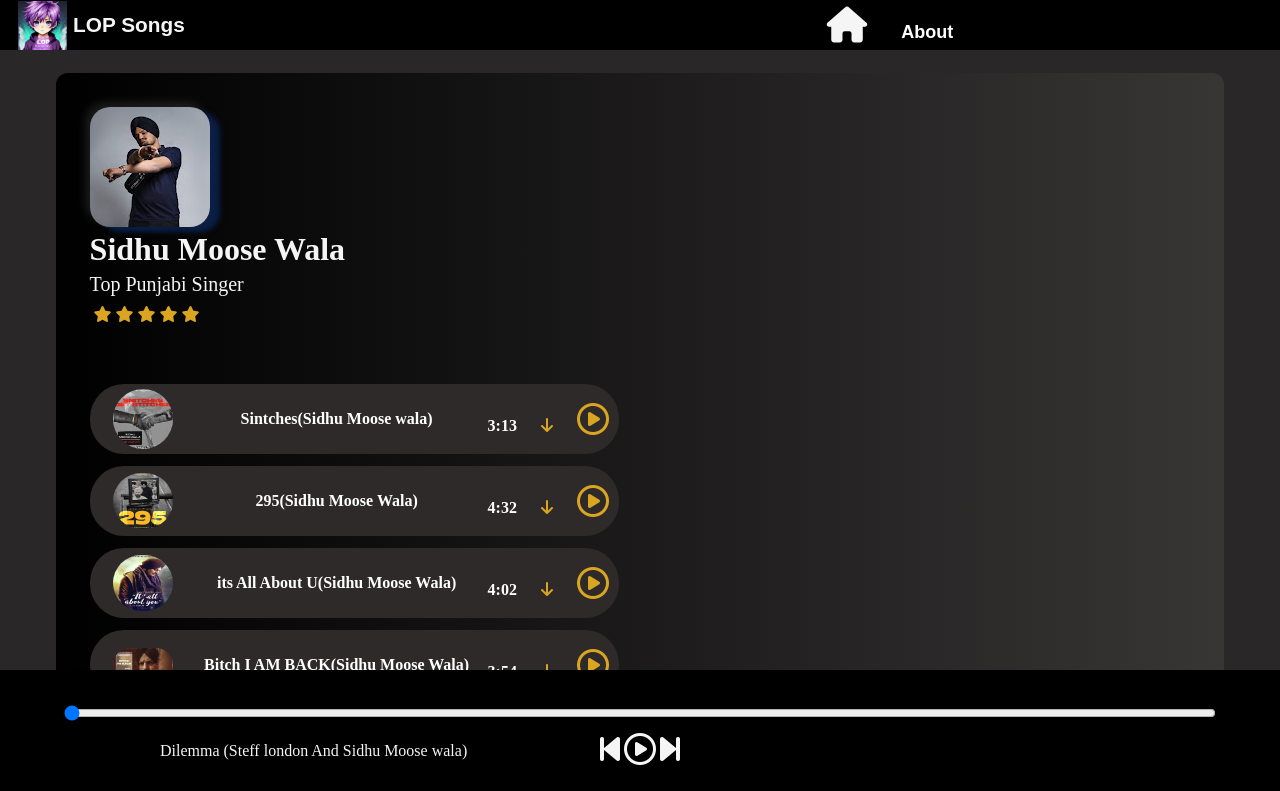
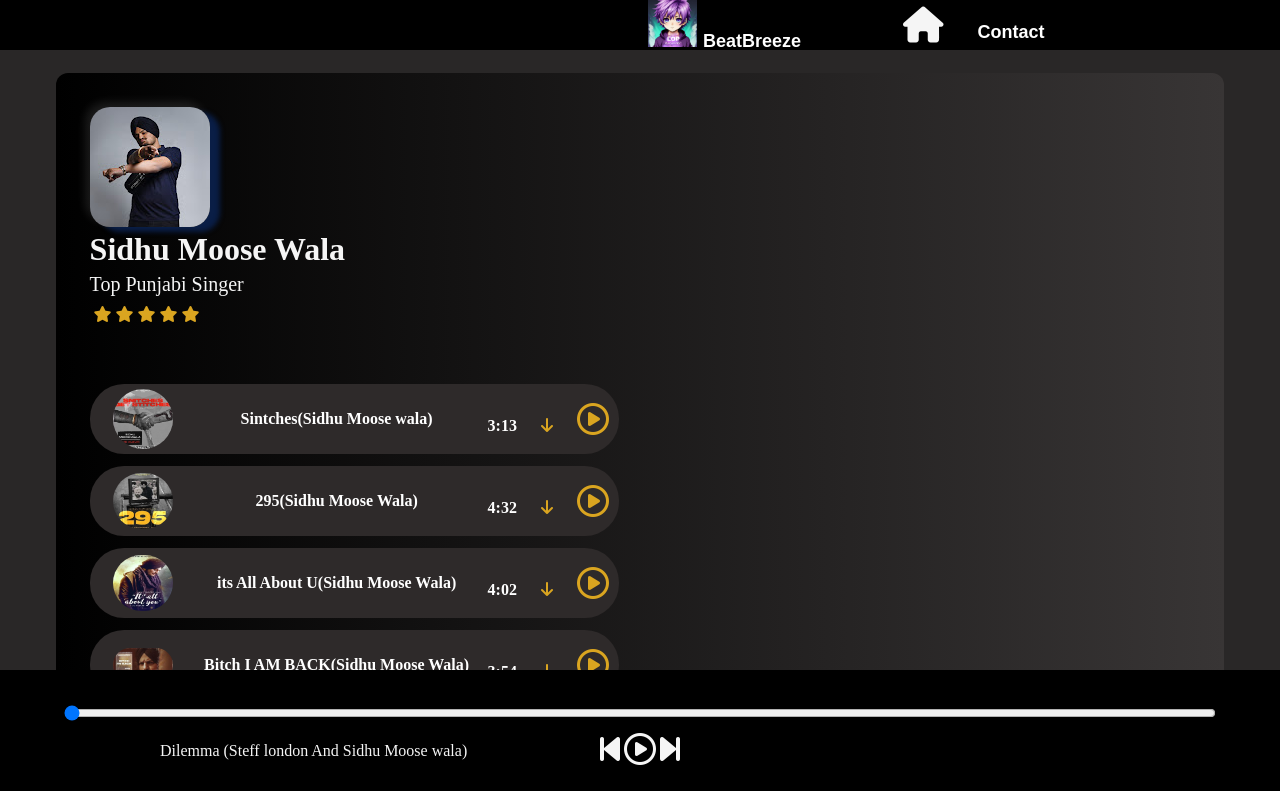
Before and after one commit to RDAweb/s, a plain HTML site: page index.html in a window 1280 px wide. Shown: the top 791 px of the page. Drawn offline with Linux system fonts and the light colour scheme; a web font is replaced by a local one.

Commit message:
Update index.html

```diff
--- a/index.html
+++ b/index.html
@@ -7,10 +7,10 @@
 <body>
     <nav>
         <ul>
-            <li class="Brand"><img src="logos.png" alt="Spotify F">LOP Songs</li>
+            <li class="Brand"><a href="https://rdaweb.github.io/home/"><img src="logos.png" alt="Spotify F">BeatBreeze</li>
             <div class="homee">
-                <a href="https://ravindergod.github.io/musicalweb/"><i class="fa-solid fa-2x fa-house"></i></a>
-                <a href="about.html">About</a>
+                <a href="https://rdaweb.github.io/home/"><i class="fa-solid fa-2x fa-house"></i></a>
+                <a href="https://rdaweb.github.io/home/contact.html">Contact</a>
             </div>
         </ul>
     </nav>
```
